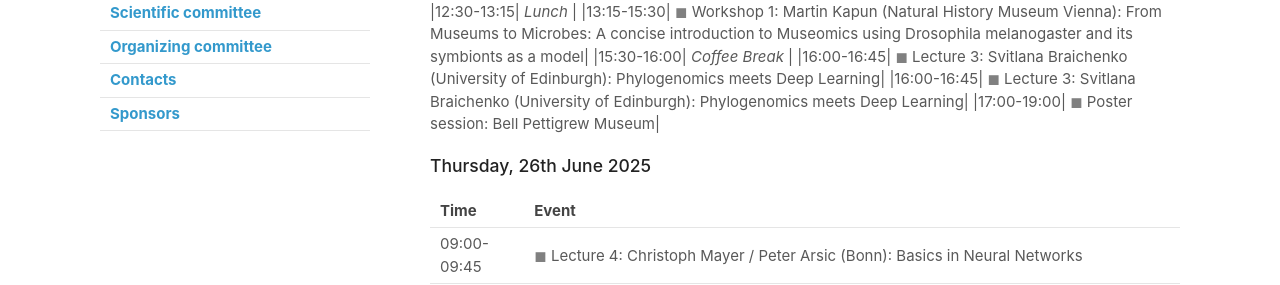
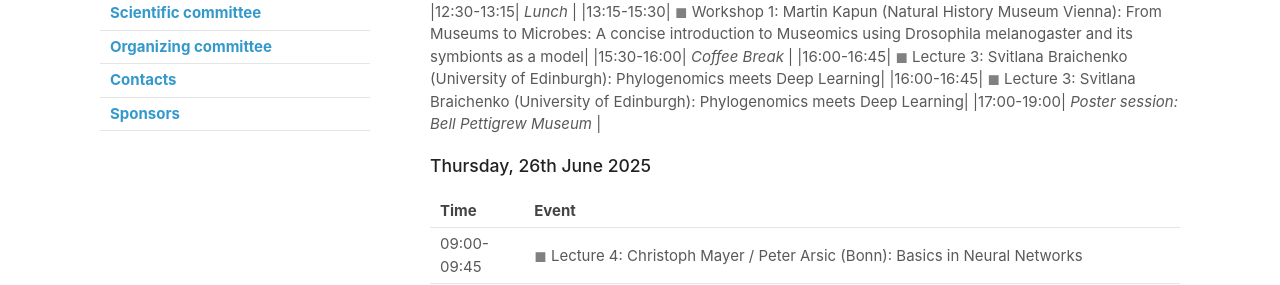
Before and after one commit to ckosiol/MLSpeciationGenomics, a Jekyll site: the page built from program.md, in a window 1280 px wide and 900 px high. Shown: the part 364-649 px from the top of the window. Built offline with Jekyll 4.4.1, drawn with Linux system fonts in a browser that asks for light colours; our own code applies the rules of GitHub Pages for plain Markdown files; part of the change alters nothing that is shown.

Commit message:
Update program.md

```diff
--- a/program.md
+++ b/program.md
@@ -20,7 +20,7 @@ Please find the Abstract booklet [here](https://github.com/ckosiol/MLSpeciationG
 |15:30-16:00| *Coffee Break* |
 |16:00-16:45| <span style="color:gray">&#9724;</span> Lecture  3: Svitlana Braichenko (University of Edinburgh): Phylogenomics meets Deep Learning|
 |16:00-16:45| <span style="color:gray">&#9724;</span> Lecture  3: Svitlana Braichenko (University of Edinburgh): Phylogenomics meets Deep Learning|
-|17:00-19:00| <span style="color:gray">&#9724;</span> Poster session: Bell Pettigrew Museum|
+|17:00-19:00| *Poster session: Bell Pettigrew Museum* |
 <br>
 
 ### **Thursday, 26th June 2025**
```
